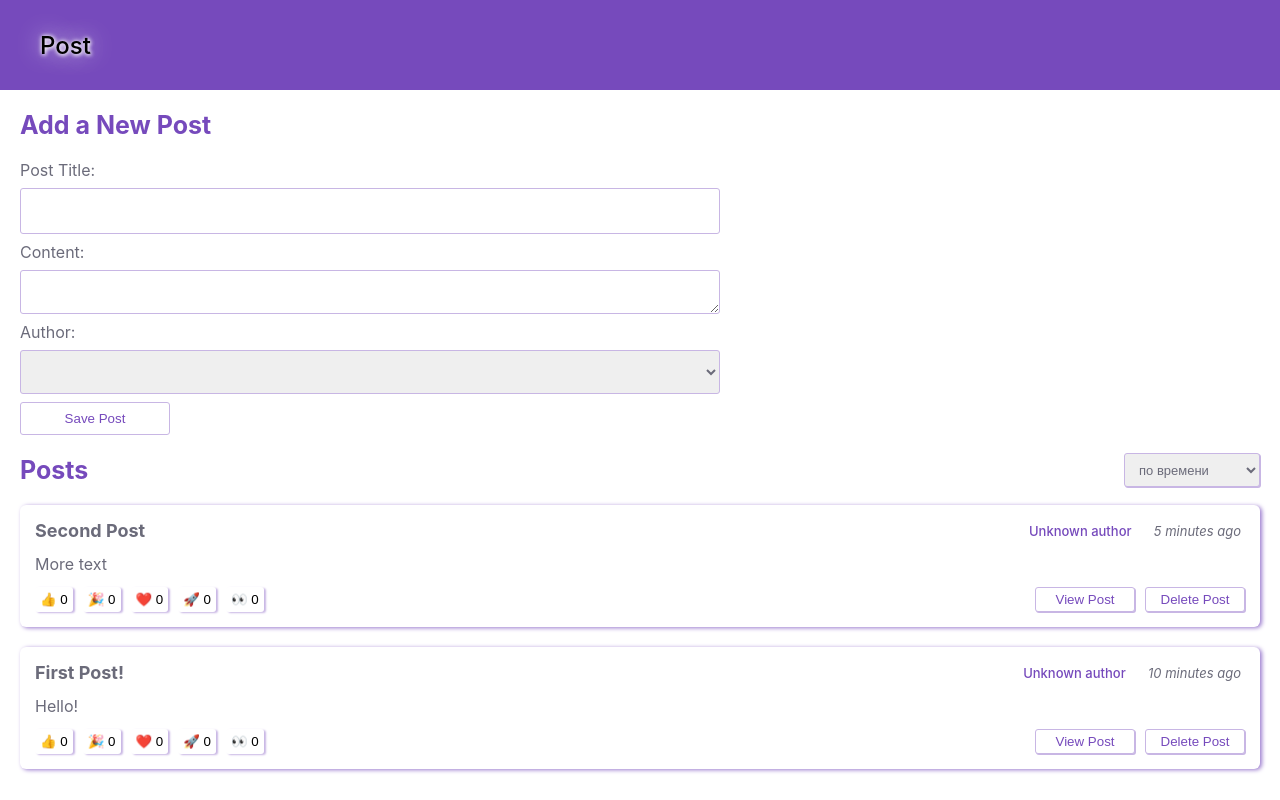
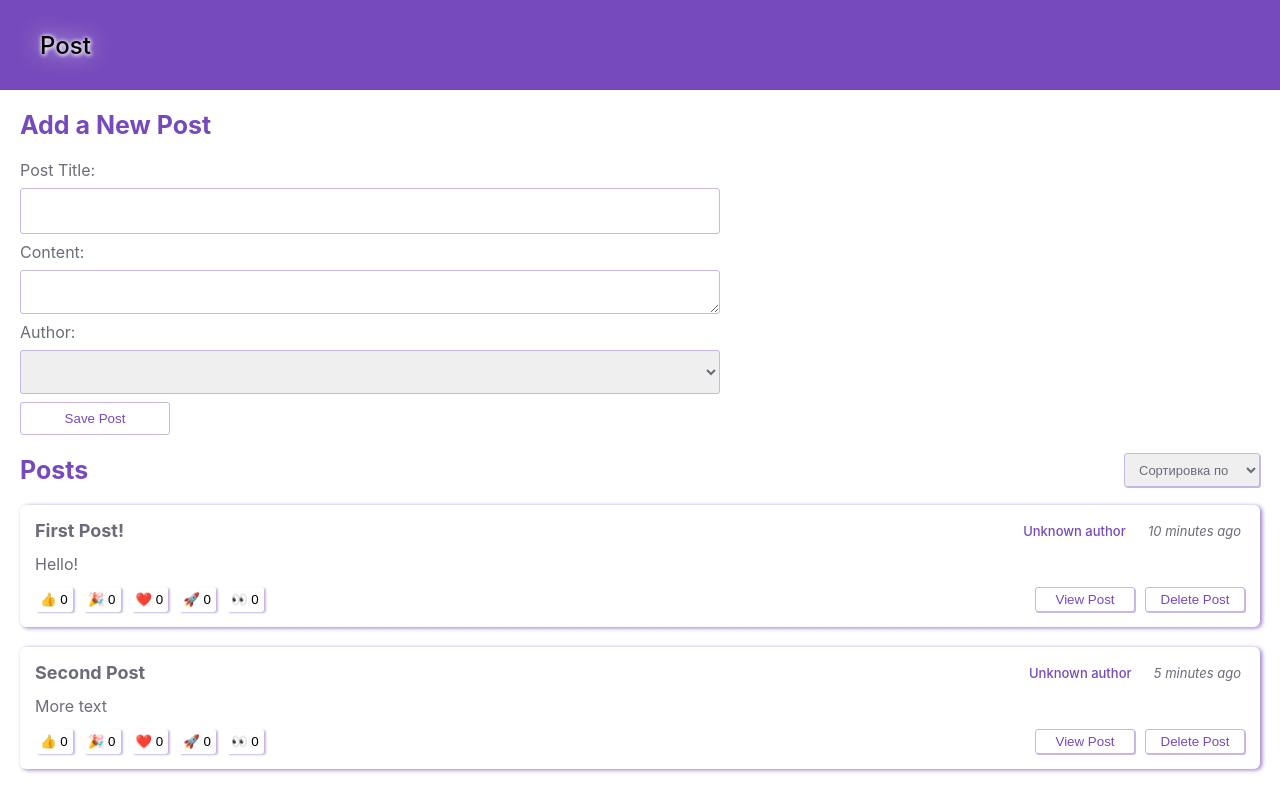
Before and after one commit to NatalyMaxi/my-redux-test, a React (Create React App) app: page /posts in a window 1280 px wide. Built offline with nearby package versions, Linux system fonts and the light colour scheme.

Commit message:
fix sorting posts

```diff
--- a/src/components/PostsList/PostsList.jsx
+++ b/src/components/PostsList/PostsList.jsx
@@ -12,16 +12,21 @@ import MySelect from '../MySelect/MySelect';
 import { useState } from 'react';
 
 const PostsList = () => {
-  const [selectedSort, setSelectedSort] = useState('date')
+  const [selectedSort, setSelectedSort] = useState('')
   const posts = useSelector(state => state.posts)
   const dispatch = useDispatch()
 
   const sortPosts = (sort) => {
     setSelectedSort(sort)
-    console.log(sort)
   }
 
-  const orderedPosts = posts.slice().sort((a, b) => b[selectedSort].localeCompare(a[selectedSort]))
+  const getSortingPost = () => {
+    if (selectedSort) {
+      return posts.slice().sort((a, b) => b[selectedSort].localeCompare(a[selectedSort]))
+    }
+    return posts;
+  }
+  const orderedPosts = getSortingPost()
 
   return (
     <>
```
